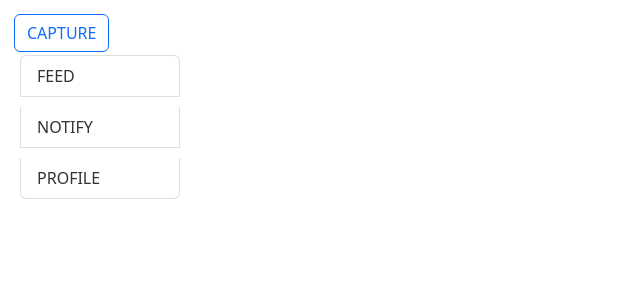
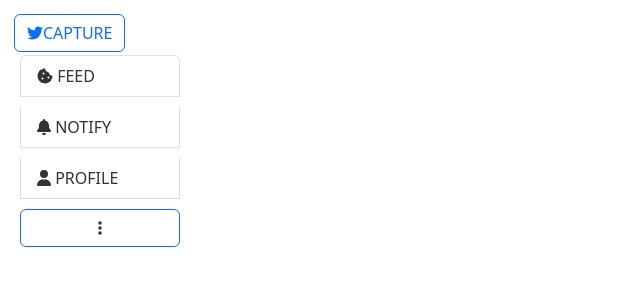
Before and after one commit to Auugust0-Carnaval/CAPTURE, a React (Create React App) app: page / in a window 1280 px wide. Both pictures are taken after a click on the button "CAPTURE". Shown: the top 300 px of the page, without its empty margins (0-640 px from the left). Built offline with nearby package versions, Linux system fonts and the light colour scheme.

Commit message:
Quase finalizando a navbar

```diff
--- a/src/Nav.js
+++ b/src/Nav.js
@@ -1,5 +1,13 @@
-import React, { useState } from "react";
+import React, { useEffect, useState } from "react";
 import './Nav.css'
+
+import { FontAwesomeIcon } from '@fortawesome/react-fontawesome';
+import { faTwitter } from '@fortawesome/free-brands-svg-icons';
+import { faBell } from '@fortawesome/free-solid-svg-icons';
+import { faUser } from '@fortawesome/free-solid-svg-icons';
+import { faCookieBite } from '@fortawesome/free-solid-svg-icons';
+import { faEllipsisV } from '@fortawesome/free-solid-svg-icons';
+
 
 function Nav(){
     const [showNavbar, setShowNavbar] = useState(false);
@@ -8,21 +16,41 @@ function Nav(){
         setShowNavbar(!showNavbar);
     };
 
+
+
+    const [isNavVisible,setIsNavVisible] = useState(false);
+
+    useEffect(() => {
+        setIsNavVisible(true);
+    }, []);
+
     return (
         <div>
-            <button className="btn btn-outline-primary" onClick={handleClick}>CAPTURE</button>
+            <button className="btn btn-outline-primary" onClick={handleClick}>
+                <FontAwesomeIcon icon={faTwitter} className="Icon" />
+                 CAPTURE
+            </button>
             {showNavbar && (
                 <nav className="vertical-navbar">
-                    <ul className="list-group">
+                    <ul className="list-group btn-success">
                         <li className="list-group-item">
-                            <a href="#">FEED</a>
+                            <a href="#">
+                                <FontAwesomeIcon icon={faCookieBite} className="Icon" /> FEED
+                            </a>
                         </li>
                         <li className="list-group-item">
-                            <a href="#">NOTIFY</a>
+                            <a href="#">
+                                <FontAwesomeIcon icon={faBell} className="Icon" /> NOTIFY
+                            </a>
                         </li>
                         <li className="list-group-item">
-                            <a href="#">PROFILE</a>
+                            <a href="#">
+                                <FontAwesomeIcon icon={faUser} className="Icon" /> PROFILE
+                            </a>
                         </li>
+
+                        <a href="#" className="btn btn-outline-primary" id="more">
+                            <FontAwesomeIcon icon={faEllipsisV } className="Icon"/>                            </a>
                     </ul>
                 </nav>
             )}
```
